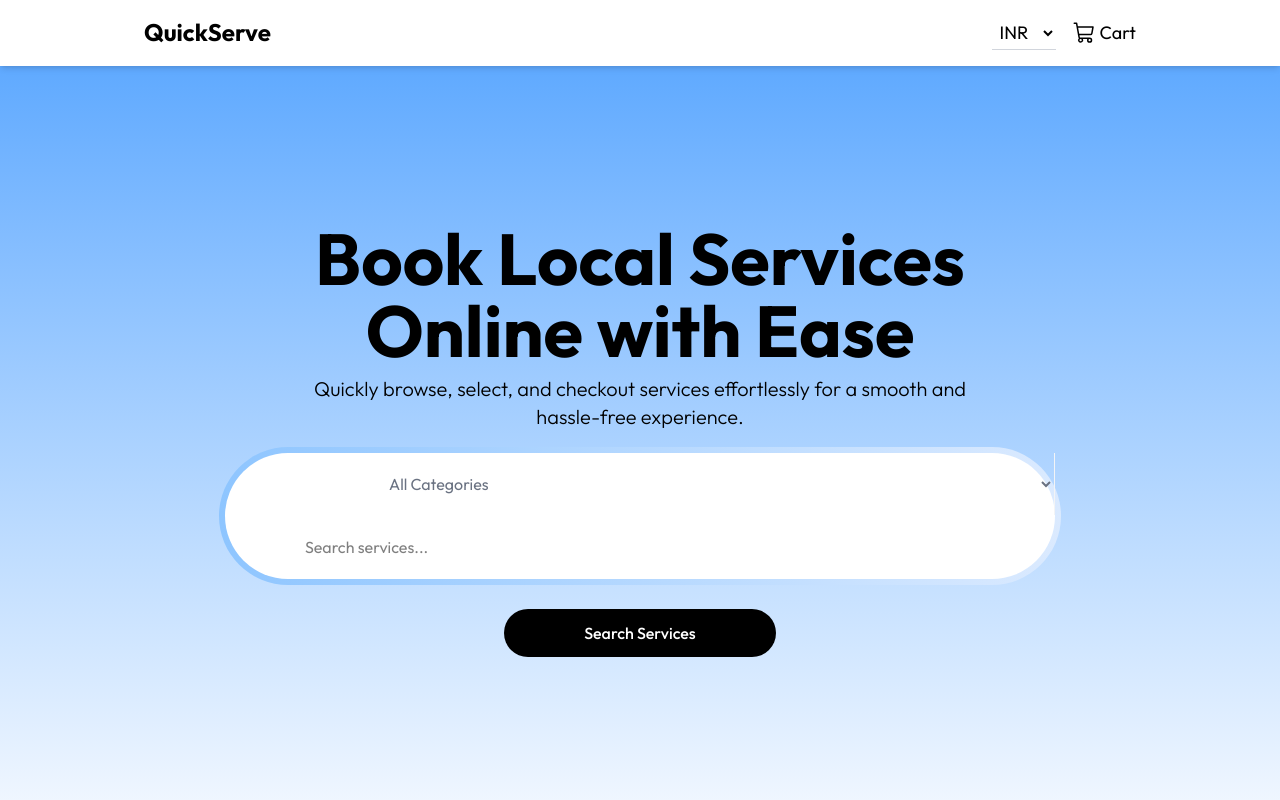
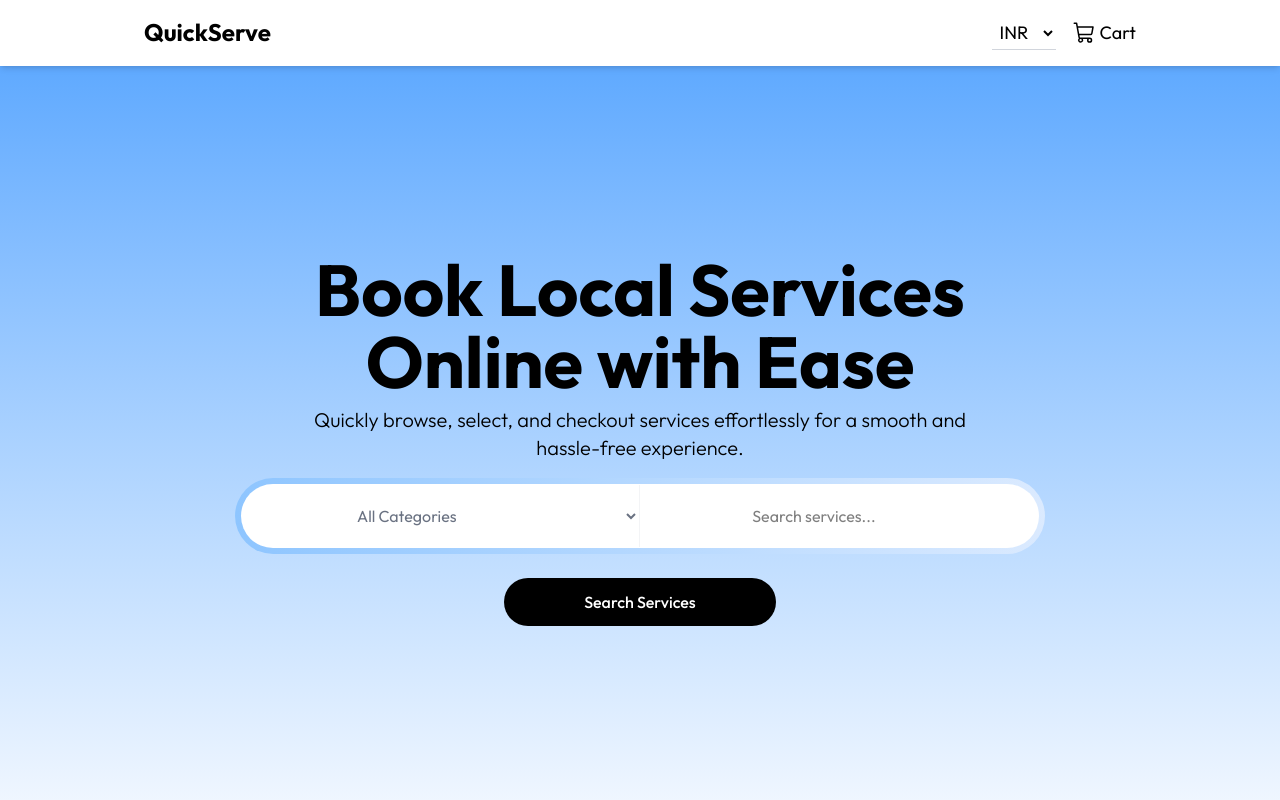
Before and after one commit to avinashsingh108/QuickServe, a React (Vite) app: page / in a window 1280 px wide. Shown: the top 800 px of the page. Built offline with nearby package versions, Linux system fonts and the light colour scheme.

Commit message:
improved ui

```diff
--- a/src/components/ServiceCard.jsx
+++ b/src/components/ServiceCard.jsx
@@ -6,7 +6,7 @@ const ServiceCard = ({ service, onAdd }) => {
   const selectedCurrency = useSelector(selectCurrency);
 
   return (
-    <div className=" max-sm:mx-2 sm:max-w-xs bg-white rounded-3xl shadow-xl shadow-blue-100 overflow-hidden flex flex-col">
+    <div className=" max-sm:mx-2 sm:max-w-md bg-white rounded-3xl shadow-xl shadow-blue-100 overflow-hidden flex flex-col">
       <img
         src={service.image}
         alt={service.name}
--- a/src/pages/CheckoutPage.jsx
+++ b/src/pages/CheckoutPage.jsx
@@ -45,9 +45,15 @@ const CheckoutPage = () => {
           <EmptyCart />
         ) : (
           <div className="space-y-8">
-            <h1 className="text-3xl sm:text-4xl font-bold py-2 border-b border-gray-300 mb-10">
+            <h1 className="text-3xl sm:text-4xl font-bold py-2 border-b border-gray-300 mb-4">
               Secure Checkout
             </h1>
+            <div className="bg-yellow-100 text-yellow-800 p-4 rounded-lg shadow-md shadow-yellow-200 mb-4 text-center">
+              <p className="text-sm sm:text-base font-medium">
+                <strong>Note:</strong> This is a mock payment. Please enter
+                random data for billing details and payment information.
+              </p>
+            </div>
             <div className="bg-white p-6 rounded-2xl shadow-lg shadow-blue-100">
               <h2 className="text-xl pb-2 border-b border-gray-200 font-semibold mb-4">
                 Order Summary
@@ -66,7 +72,10 @@ const CheckoutPage = () => {
                     </div>
                     <p className="font-semibold py-2">
                       {selectedCurrency === "INR" ? "₹" : "$"}{" "}
-                      {(convertPrice(selectedCurrency, item.price) * item.quantity).toFixed(2)}
+                      {(
+                        convertPrice(selectedCurrency, item.price) *
+                        item.quantity
+                      ).toFixed(2)}
                     </p>
                   </div>
                 ))}
@@ -202,7 +211,7 @@ const CheckoutPage = () => {
             </div>
 
             <button
-              className="sm:mt-6 w-full bg-blue-500 text-white py-3 rounded-xl hover:bg-blue-600 cursor-pointer"
+              className=" w-full bg-blue-500 text-white py-3 rounded-xl hover:bg-blue-600 cursor-pointer"
               onClick={() =>
                 handleCheckout({
                   dispatch,
--- a/src/pages/Home.jsx
+++ b/src/pages/Home.jsx
@@ -48,9 +48,9 @@ const Home = () => {
     setFilteredServices(services);
   };
   return (
-    <div className="font-outfit">
-      <section className="bg-gradient-to-b from-blue-400 flex flex-col max-sm:gap-y-2 justify-center items-center to-blue-50 pb-8 pt-20 md:pt-28 text-center h-screen">
-        <h1 className="text-5xl lg:text-7xl max-w-3xl font-bold">
+    <div className="font-outfit ">
+      <section className="px-2 bg-gradient-to-b from-blue-400 flex flex-col max-sm:gap-y-2 justify-center items-center to-blue-50 pb-8 pt-20 md:pt-28 text-center h-screen">
+        <h1 className="text-5xl sm:text-7xl max-w-3xl font-bold">
           Book Local Services Online with Ease
         </h1>
         <p className="mt-2 text-lg sm:text-xl max-w-2xl font-light">
@@ -59,10 +59,10 @@ const Home = () => {
         </p>
 
         <div className="bg-gradient-to-r from-blue-300 mt-4 to-blue-100 p-1.5 rounded-3xl max-sm:mx-6 md:rounded-full filters">
-          <div className="flex flex-wrap justify-between items-center bg-white rounded-2xl md:rounded-full">
+          <div className="flex max-md:flex-wrap justify-between items-center bg-white rounded-2xl md:rounded-full">
             <select
               id="category"
-              className={`w-full cursor-pointer px-4 sm:px-40 py-2 sm:py-5 border-r border-gray-100 sm:hover:bg-gray-50 outline-none rounded-l-full ${
+              className={`w-full cursor-pointer pl-4 pr-10 sm:pl-6 max-md:mr-8 md:px-28 py-2 sm:py-5 max-sm:mr-4 md:border-r md:border-gray-100 md:hover:bg-gray-50 outline-none rounded-l-full ${
                 selectedCategory === "" ? "text-gray-500" : "text-gray-900"
               }`}
               value={selectedCategory}
@@ -78,7 +78,7 @@ const Home = () => {
             <input
               type="text"
               id="search"
-              className="w-full px-4 sm:px-20 sm:hover:bg-gray-50 max-sm:rounded-2xl sm:focus:bg-gray-50 py-2 sm:py-5 outline-none rounded-r-full"
+              className="w-full pl-5 pr-10 sm:pl-7 max-md:mr-10 md:px-28 md:hover:bg-gray-50 md:rounded-2xl md:focus:bg-gray-50 py-2 sm:py-5 outline-none rounded-r-full"
               placeholder="Search services..."
               value={searchTerm}
               onChange={(e) => setSearchTerm(e.target.value)}
@@ -94,7 +94,7 @@ const Home = () => {
         </button>
       </section>
 
-      <section ref={servicesRef} className="pt-2 px-4 bg-blue-50 pb-10">
+      <section ref={servicesRef} className="pt-2 px-4 sm:px-6 bg-blue-50 pb-10">
         <div className="flex justify-between items-center border-b border-gray-300 max-w-4xl mx-auto mb-12 pb-1">
           <h2 className="text-4xl font-bold text-gray-800">Services</h2>
 
@@ -116,7 +116,7 @@ const Home = () => {
             <p className="text-gray-700 mt-2">Try adjusting your filters.</p>
           </div>
         ) : (
-          <div className="grid grid-cols-1 sm:grid-cols-2 lg:grid-cols-3 gap-x-6 gap-y-10 max-w-4xl mx-auto">
+          <div className="grid grid-cols-1 sm:grid-cols-2 lg:grid-cols-3 max-lg:gap-x-14 gap-x-6 gap-y-10 max-w-4xl mx-auto">
             {filteredServices.map((service) => (
               <ServiceCard
                 key={service.id}
--- a/vite.config.js
+++ b/vite.config.js
@@ -5,4 +5,7 @@ import tailwindcss from "@tailwindcss/vite";
 // https://vite.dev/config/
 export default defineConfig({
   plugins: [react(), tailwindcss()],
+  server: {
+    host: "0.0.0.0",
+  },
 });
```
